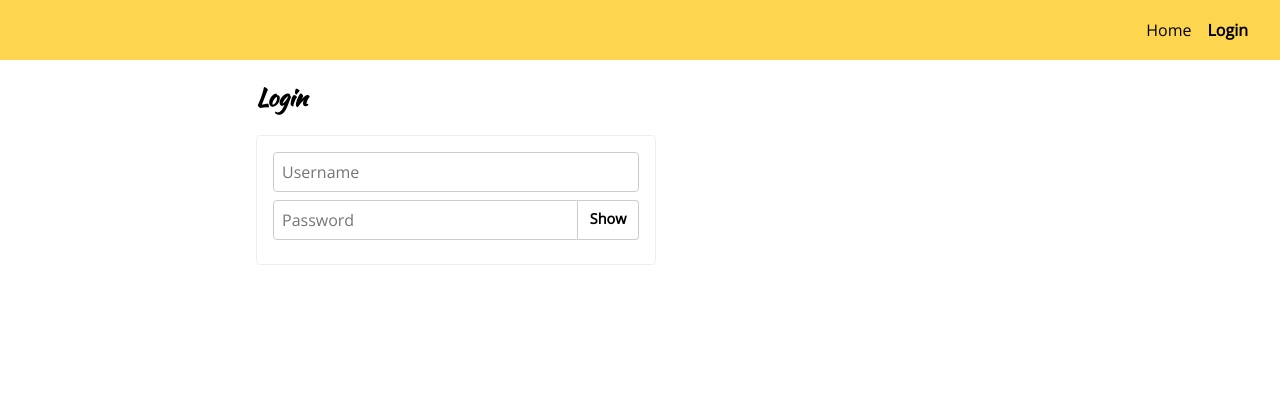
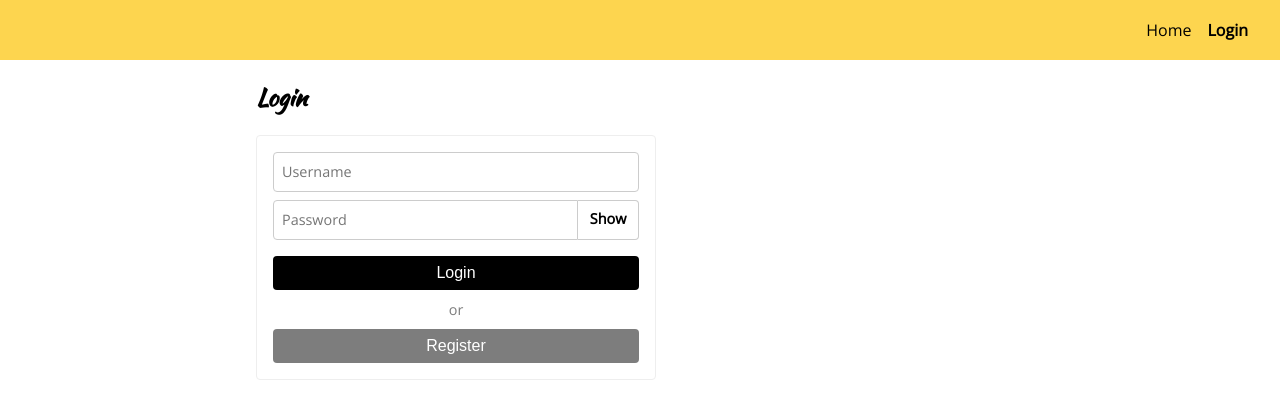
Before and after one commit to anna-ossowska/form-styled-components, a React (Create React App) app: page /login in a window 1280 px wide. Shown: the top 418 px of the page. Built offline with nearby package versions, Linux system fonts and the light colour scheme.

Commit message:
Adding loading and submit state to the form

```diff
--- a/src/components/common/Button.js
+++ b/src/components/common/Button.js
@@ -1,9 +1,9 @@
 import styled, { css } from 'styled-components';
 
 export const Button = styled.button`
+  cursor: pointer;
   color: white;
-  background: ${(props) => (props.secondary ? 'black' : '#f8049c')};
-  font-weight: bold;
+  background: ${(props) => (props.secondary ? '#7d7d7d' : 'black')};
   ${(props) =>
     props.large
       ? css`
--- a/src/components/common/Input.js
+++ b/src/components/common/Input.js
@@ -4,7 +4,7 @@ export const Input = styled.input`
   padding: 4px 8px;
   border: 1px solid #ccc;
   border-radius: 4px;
-  font-size: 1em;
+  font-size: 0.9em;
   font-family: 'Open Sans';
   margin-bottom: 8px;
   width: 100%;
--- a/src/components/common/PasswordInput.js
+++ b/src/components/common/PasswordInput.js
@@ -4,6 +4,9 @@ import { Input } from './Input';
 
 const PasswordInputWrapper = styled.div`
   display: flex;
+  ~ div {
+    margin-bottom: 8px;
+  }
 `;
 
 const Text = styled.div`
--- a/src/components/pages/Login.js
+++ b/src/components/pages/Login.js
@@ -1,5 +1,5 @@
-import React, { useState } from 'react';
-import { PageLayout, Input, PasswordInput } from 'components/common';
+import React, { useState, useEffect } from 'react';
+import { PageLayout, Input, PasswordInput, Button } from 'components/common';
 import styled from 'styled-components';
 
 const Form = styled.form`
@@ -11,10 +11,20 @@ const Form = styled.form`
   box-sizing: border-box;
   color: black;
   border-radius: 4px;
+
+  .altText {
+    text-align: center;
+    margin: 10px 0;
+    color: #7d7d7d;
+    font-size: 0.9em;
+  }
 `;
+
+let timeout;
 
 const Login = () => {
   const [formFields, setFormFields] = useState({ username: '', password: '' });
+  const [isLoading, setIsLoading] = useState(false);
 
   const onChangeInputHandler = (e) => {
     if (e.target.name === 'username')
@@ -24,10 +34,28 @@ const Login = () => {
       return setFormFields((prev) => ({ ...prev, password: e.target.value }));
   };
 
+  const submitHandler = (e) => {
+    e.preventDefault();
+    setIsLoading(true);
+
+    timeout = setTimeout(() => {
+      setIsLoading(false);
+    }, 2000);
+  };
+
+  useEffect(() => {
+    if (!timeout) return;
+
+    return () => {
+      clearTimeout(timeout);
+    };
+  }, []);
+
   return (
     <PageLayout>
       <h2>Login</h2>
-      <Form>
+      <Form onSubmit={submitHandler}>
+        <>
           <Input
             name="username"
             placeholder="Username"
@@ -40,6 +68,18 @@ const Login = () => {
             value={formFields.password}
             onChange={onChangeInputHandler}
           />
+        </>
+        <Button type="submit" disabled={isLoading}>
+          Login
+        </Button>
+        {!isLoading && (
+          <>
+            <div className="altText">or</div>
+            <Button secondary type="button">
+              Register
+            </Button>
+          </>
+        )}
       </Form>
     </PageLayout>
   );
```
Lines whose indentation alone changed are shown as unchanged.
